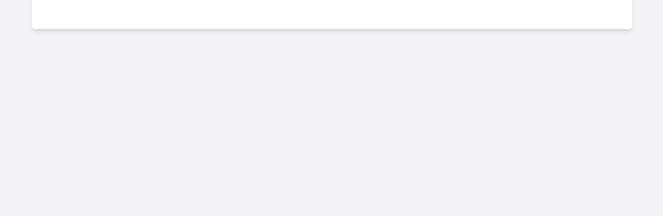
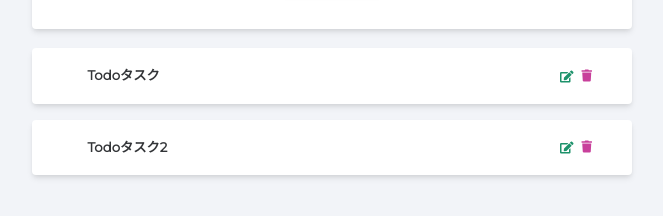
Before and after one commit to tomotakashimizu/todoapp-nodejs-mongodb, a website: page public/index.html in a window 1280 px wide. Shown: the part 262-478 px from the top of the page, without its empty margins (308-971 px from the left). Drawn offline with Linux system fonts and the light colour scheme.

Commit message:
update: temporarily display todo in html

```diff
--- a/public/index.html
+++ b/public/index.html
@@ -5,6 +5,13 @@
     <meta http-equiv="X-UA-Compatible" content="IE=edge" />
     <meta name="viewport" content="width=device-width, initial-scale=1.0" />
     <link rel="stylesheet" href="style.css" />
+    <link
+      rel="stylesheet"
+      href="https://cdnjs.cloudflare.com/ajax/libs/font-awesome/5.14.0/css/all.min.css"
+      integrity="sha512-1PKOgIY59xJ8Co8+NE6FZ+LOAZKjy+KY8iq0G4B3CyeY6wYHN3yt9PW0XpSriVlkMXe40PTKnXrLnZ9+fkDaog=="
+      crossorigin="anonymous"
+      referrerpolicy="no-referrer"
+    />
     <title>todoapp-nodejs-mongodb</title>
   </head>
   <body>
@@ -15,5 +22,39 @@
         <button type="submit" class="btn submit-btn">追加</button>
       </div>
     </form>
+
+    <section class="tasks-container">
+      <div class="tasks">
+        <!-- 仮置きでタスクを表示 -->
+        <div class="single-task">
+          <h5>
+            <span><i class="far fa-check-circle"></i></span>
+            Todoタスク
+          </h5>
+          <div class="task-links">
+            <a href="#" class="edit-link">
+              <i class="fas fa-edit"></i>
+            </a>
+            <button type="button" class="delete-btn">
+              <i class="fas fa-trash"></i>
+            </button>
+          </div>
+        </div>
+        <div class="single-task">
+          <h5>
+            <span><i class="far fa-check-circle"></i></span>
+            Todoタスク2
+          </h5>
+          <div class="task-links">
+            <a href="#" class="edit-link">
+              <i class="fas fa-edit"></i>
+            </a>
+            <button type="button" class="delete-btn">
+              <i class="fas fa-trash"></i>
+            </button>
+          </div>
+        </div>
+      </div>
+    </section>
   </body>
 </html>
```
